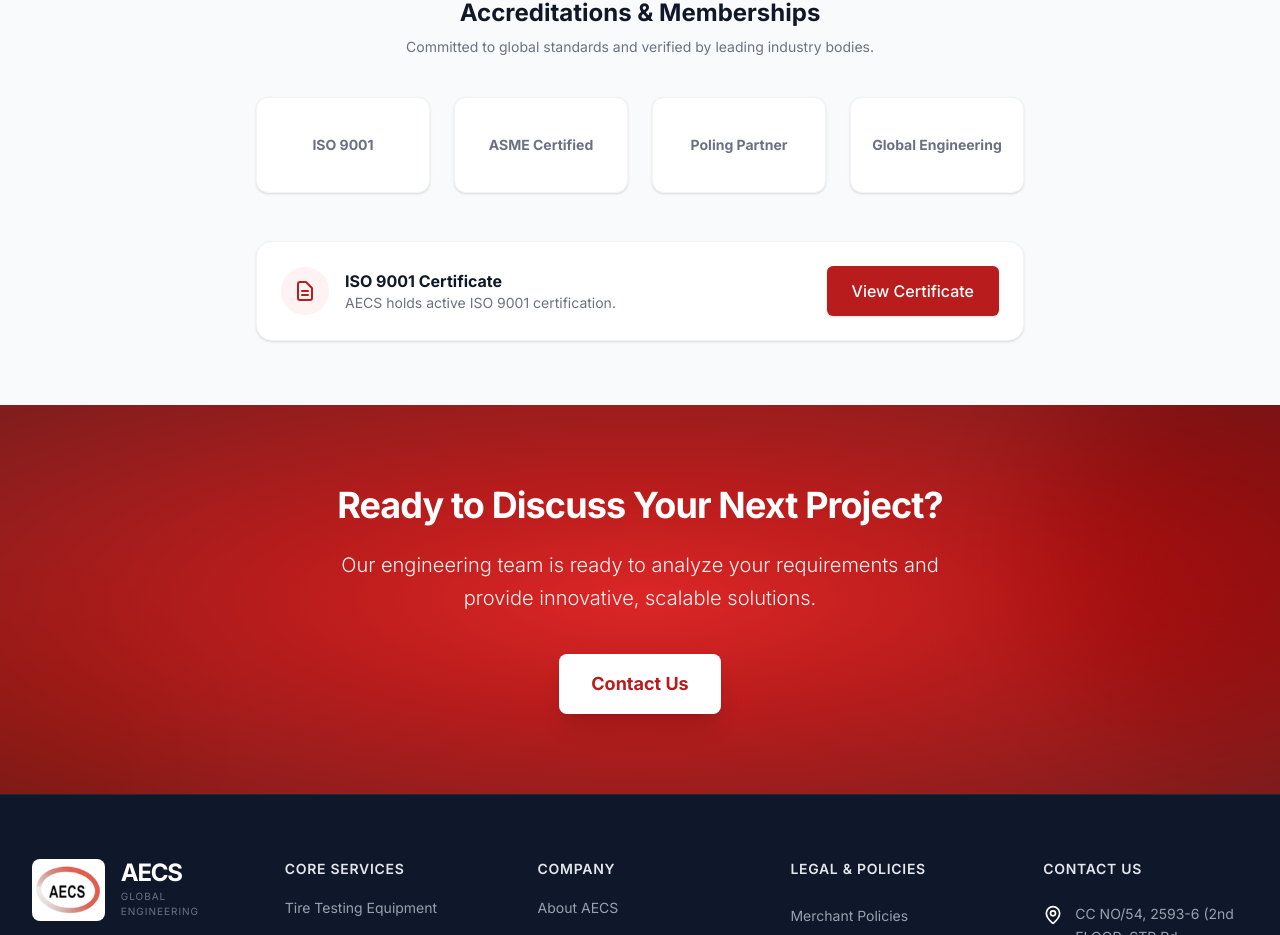
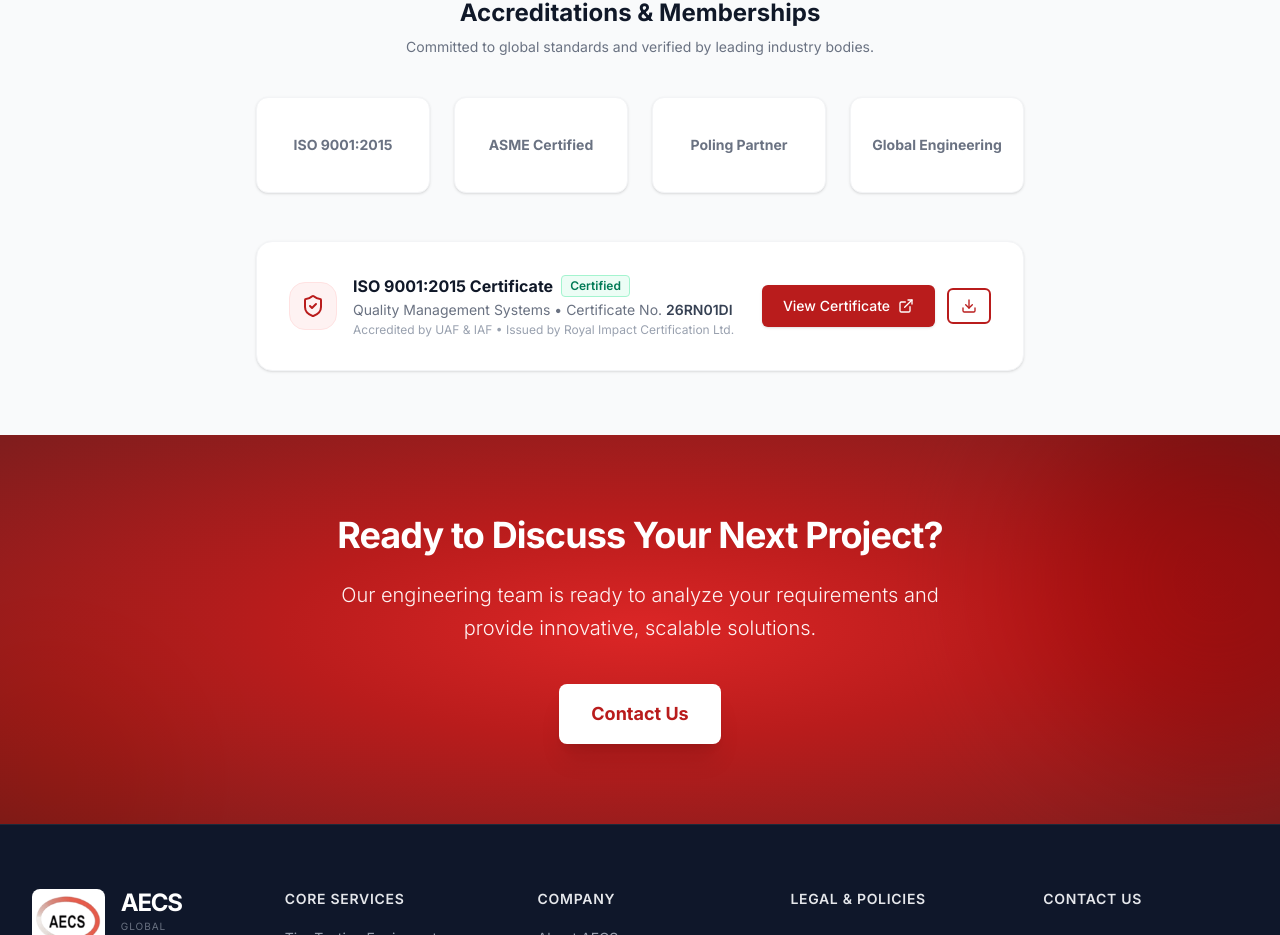
Before and after one commit to aegdefense-code/aecs-clone, a React (Vite) app: page /about in a window 1280 px wide. Shown: the part 3889-4824 px from the top of the page. Built offline with nearby package versions, Linux system fonts and the light colour scheme.

Commit message:
feat: add ISO 9001:2015 certificate to about page

```diff
--- a/src/pages/AboutAecs.jsx
+++ b/src/pages/AboutAecs.jsx
@@ -2,7 +2,7 @@
 import { motion } from 'framer-motion';
 import PageHero from '../components/PageHero';
 import CtaSection from '../components/CtaSection';
-import { CheckCircle2, Award, Globe, Microscope, ShieldCheck } from 'lucide-react';
+import { CheckCircle2, Award, Globe, Microscope, ShieldCheck, Download, ExternalLink } from 'lucide-react';
 
 const AboutAecs = () => {
   const timeline = [
@@ -207,25 +207,52 @@
             <p className="text-gray-500 text-sm mt-2">Committed to global standards and verified by leading industry bodies.</p>
           </div>
           <div className="grid grid-cols-2 md:grid-cols-4 gap-6 max-w-3xl mx-auto mb-12">
-            {['ISO 9001', 'ASME Certified', 'Poling Partner', 'Global Engineering'].map((label, i) => (
+            {['ISO 9001:2015', 'ASME Certified', 'Poling Partner', 'Global Engineering'].map((label, i) => (
               <div key={i} className="p-5 bg-white shadow-sm rounded-xl flex items-center justify-center h-24 border border-gray-100">
                 <span className="font-bold text-sm text-gray-500 text-center">{label}</span>
               </div>
             ))}
           </div>
-          <div className="bg-white rounded-2xl p-6 border border-gray-100 shadow-sm flex flex-col md:flex-row items-center justify-between max-w-3xl mx-auto">
-            <div className="flex items-center gap-4 mb-4 md:mb-0">
-              <div className="w-12 h-12 bg-red-50 rounded-full flex items-center justify-center shrink-0">
-                <svg className="w-6 h-6 text-brand-primary" fill="none" viewBox="0 0 24 24" stroke="currentColor">
-                  <path strokeLinecap="round" strokeLinejoin="round" strokeWidth="2" d="M9 12h6m-6 4h6m2 5H7a2 2 0 01-2-2V5a2 2 0 012-2h5.586a1 1 0 01.707.293l5.414 5.414a1 1 0 01.293.707V19a2 2 0 01-2 2z" />
-                </svg>
+          <div className="bg-white rounded-2xl p-6 md:p-8 border border-gray-100 shadow-sm flex flex-col md:flex-row items-center justify-between max-w-3xl mx-auto gap-6">
+            <div className="flex items-center gap-4">
+              <div className="w-12 h-12 bg-red-50 rounded-2xl flex items-center justify-center shrink-0 border border-red-100">
+                <ShieldCheck className="w-6 h-6 text-brand-primary" />
               </div>
               <div>
-                <h3 className="font-bold text-gray-900">ISO 9001 Certificate</h3>
-                <p className="text-sm text-gray-500">AECS holds active ISO 9001 certification.</p>
+                <div className="flex items-center gap-2">
+                  <h3 className="font-bold text-gray-900">ISO 9001:2015 Certificate</h3>
+                  <span className="inline-flex items-center px-2 py-0.5 rounded text-xs font-semibold bg-emerald-50 text-emerald-700 border border-emerald-200">
+                    Certified
+                  </span>
+                </div>
+                <p className="text-sm text-gray-500 mt-0.5">
+                  Quality Management Systems • Certificate No. <span className="font-semibold text-gray-700">26RN01DI</span>
+                </p>
+                <p className="text-xs text-gray-400 mt-0.5">
+                  Accredited by UAF & IAF • Issued by Royal Impact Certification Ltd.
+                </p>
               </div>
             </div>
-            <a href="#" target="_blank" rel="noopener noreferrer" className="btn-primary shrink-0 w-full md:w-auto text-center">View Certificate</a>
+            <div className="flex items-center gap-3 w-full md:w-auto shrink-0">
+              <a
+                href="/ISO-certificate.pdf"
+                target="_blank"
+                rel="noopener noreferrer"
+                className="btn-primary shrink-0 w-full md:w-auto text-center inline-flex items-center justify-center gap-2 text-sm py-2.5 px-5"
+              >
+                <span>View Certificate</span>
+                <ExternalLink className="w-4 h-4" />
+              </a>
+              <a
+                href="/ISO-certificate.pdf"
+                download="AECS-ISO-9001-2015-Certificate.pdf"
+                className="btn-outline shrink-0 text-center inline-flex items-center justify-center gap-1.5 text-sm py-2 px-3"
+                title="Download ISO Certificate PDF"
+              >
+                <Download className="w-4 h-4" />
+                <span className="md:hidden">Download</span>
+              </a>
+            </div>
           </div>
         </div>
       </section>
```
Also changed, not shown: 2 other files (tests, documents, lock files or other folders).
